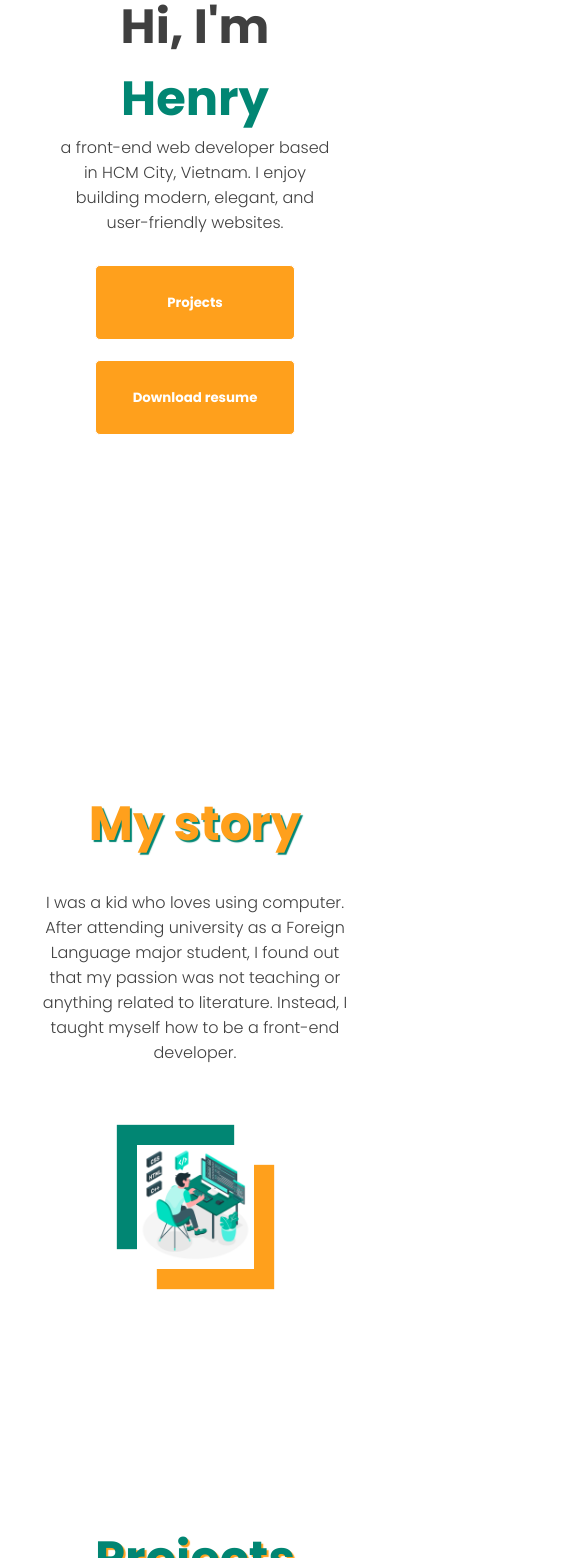
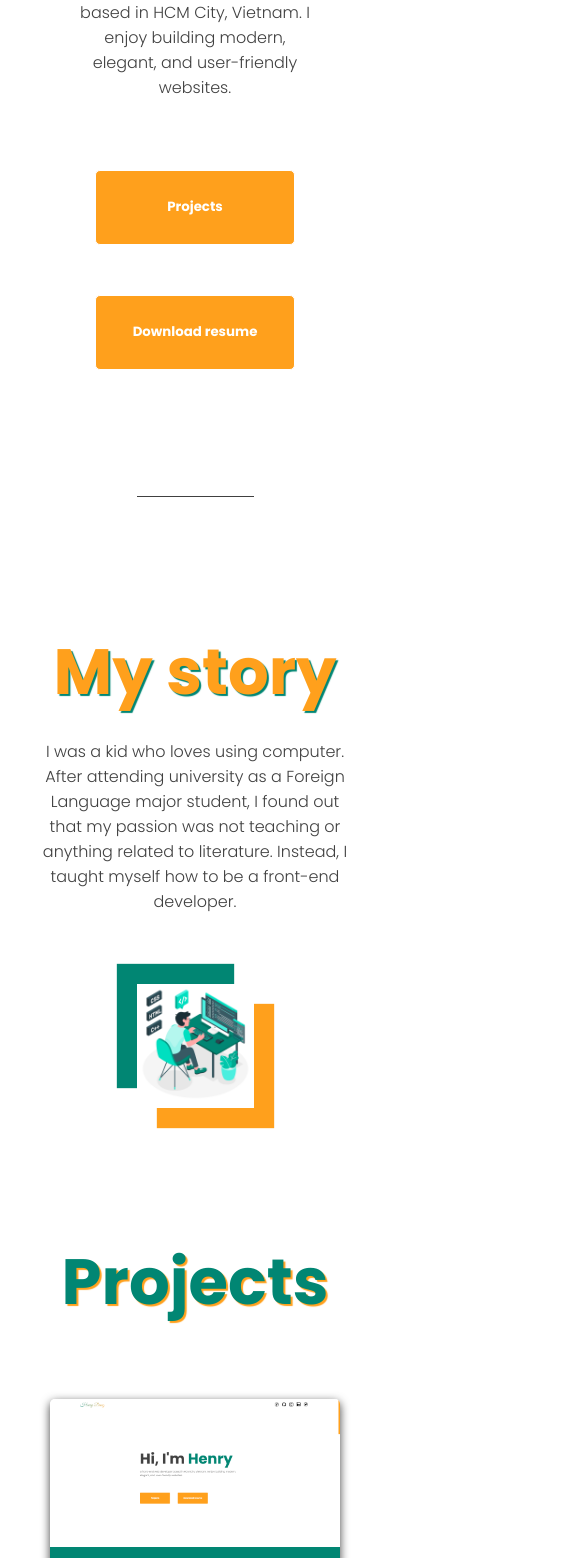
Before and after one commit to poitrew/portfolio, a React (Vite) app: page / in a window 390 px wide. Shown: the part 442-2000 px from the top of the page, 585 px wide, since content can reach past the window. Built offline with nearby package versions, Linux system fonts and the light colour scheme.

Commit message:
final without parallax

```diff
--- a/src/components/Contact.jsx
+++ b/src/components/Contact.jsx
@@ -23,9 +23,8 @@
                     </form>
                 </div>
                 <footer className="footer">
-                    Built and designed by Henry Dang a.k.a Dat Dang.
-                    <br />
-                    Copyright © 2022 All Rights Reserved.
+                    <p>Built and designed by Henry Dang a.k.a Dat Dang.</p>
+                    <p>Copyright © 2022 All Rights Reserved.</p>
                 </footer>
             </div>
         </section>
--- a/src/components/Hero.jsx
+++ b/src/components/Hero.jsx
@@ -22,6 +22,7 @@
                     </div>
                 </div>
             </div>
+            <div className="divider"></div>
 		</section>
     )
 }
--- a/src/components/Project.jsx
+++ b/src/components/Project.jsx
@@ -2,7 +2,7 @@
     return (
         <div className="project">
             <a href={link} target="_blank">
-                <img src={`./${previewImg}`} alt="" />
+                <img className="project-img" src={`./${previewImg}`} alt="" />
                 <div className="project-desc">
                     <h3>{name}</h3>
                     <p>{desc}</p>
--- a/src/data.js
+++ b/src/data.js
@@ -1,6 +1,24 @@
 export const projects = [
     {
         id: 0,
+        name: 'Henry Dang',
+        previewImg: 'project2.png',
+        link: 'https://poitrew.github.io/quizzical/',
+        desc: 'A completely responsive web application that lets you play a simple question and answer game based on Trivia API, built with React hooks using Fetch API from native for fetching data.',
+        time: 2022,
+        techs: [
+            {
+                "img": 'icon-react.svg',
+                "name": 'React',
+            },
+            {
+                "img": 'icon-css.png',
+                "name": 'CSS',
+            },
+        ],
+    },
+    {
+        id: 1,
         name: 'Quizzical',
         previewImg: 'project1.png',
         link: 'https://poitrew.github.io/quizzical/',
@@ -18,8 +36,26 @@
         ],
     },
     {
-        id: 1,
-        name: 'Quizzical',
+        id: 2,
+        name: 'Meme-generator',
+        previewImg: 'project2.png',
+        link: 'https://poitrew.github.io/quizzical/',
+        desc: 'A completely responsive web application that lets you play a simple question and answer game based on Trivia API, built with React hooks using Fetch API from native for fetching data.',
+        time: 2022,
+        techs: [
+            {
+                "img": 'icon-react.svg',
+                "name": 'React',
+            },
+            {
+                "img": 'icon-css.png',
+                "name": 'CSS',
+            },
+        ],
+    },
+    {
+        id: 3,
+        name: 'Air-bnb clone',
         previewImg: 'project2.png',
         link: 'https://poitrew.github.io/quizzical/',
         desc: 'A completely responsive web application that lets you play a simple question and answer game based on Trivia API, built with React hooks using Fetch API from native for fetching data.',
--- a/src/sass/_base.scss
+++ b/src/sass/_base.scss
@@ -41,7 +41,6 @@
 
 h2 {
     font-size: 4em;
-    margin-bottom: 30px;
 }
 
 h3 {
@@ -51,6 +50,9 @@
 p {
     font-size: 1em;
     font-weight: 300;
+}
+
+h1, h2, h3, p {
     margin-bottom: 30px;
 }
 
@@ -111,6 +113,6 @@
 .divider {
     width: 30%;
     height: 1px;
-    margin: 50px auto;
+    margin: 25vh auto 0;
     background-color: $dark;
 }
--- a/src/sass/_layout.scss
+++ b/src/sass/_layout.scss
@@ -1,7 +1,6 @@
 .container {
     max-width: 1500px;
-    padding-top: 30vh;
-    margin: auto;
+    margin: 25vh auto 0;
 }
 
 /* ------------------------------------- NAVIGATION ------------------------------------- */
@@ -65,11 +64,10 @@
 /* ------------------------------------- HERO-SECTION ------------------------------------- */
 
 .hero-section {
-    height: calc(100% - 80px);
+    display: flex;
+    flex-direction: column;
+    align-items: center;
     position: relative;
-    display: flex;
-    align-items: center;
-}
 
     .hero {
         height: 100%;
@@ -78,7 +76,9 @@
         padding-left: 200px;
 
         &-text {
-        width: 70%;
+            p {
+                width: 75%;
+            }
 
             span {
                 color: $sub;
@@ -86,10 +86,13 @@
         }
 
         &-btns {
+            margin-top: 50px;
             display: flex;
             gap: 50px;
         }
     }
+}
+
 
 /* ------------------------------------- ABOUT-SECTION ------------------------------------- */
 
@@ -135,39 +138,37 @@
 
 .projects {
     box-sizing: border-box;
+    padding: 50px;
     display: flex;
     justify-content: center;
+    flex-wrap: wrap;
     gap: 50px;
 
 
     .project {
-        width: 50%;
+        min-width: 400px;
+        max-width: 40%;
         background: $bright;
         border-radius: 5px;
         box-shadow: 0 3px 10px $dark;
         flex: auto;
-
-        img {
-            max-width: 500px;
         overflow: hidden;
-            border-radius: 5px;
-        }
 
         &-desc {
             padding: 20px;
+            background-color: $sub;
+            color: $bright;
 
             h3 {
                 background: $opposite;
                 background-clip: text;
                 -webkit-background-clip: text;
                 color: transparent;
-                line-height: 3;
             }
 
             .time {
                 color: $opposite;
                 font-weight: 700;
-                line-height: 5;
             }
 
             li {
@@ -239,5 +240,9 @@
         bottom: 0;
         left: 0;
         right: 0;
+
+        p {
+            margin: 0;
         }
     }
+}
--- a/src/sass/_queries.scss
+++ b/src/sass/_queries.scss
@@ -1,21 +1,22 @@
 @media only screen and (max-width: 992px) {
-    h2 {
-        font-size: 3em;
-    }
-
-    input, textarea {
-        width: 300px;
-    }
-
     .nav {
         padding: 20px 100px;
     }
 
+    .hero-section {
         .hero {
             display: flex;
             flex-direction: column;
             align-items: center;
-        padding: 0;
+            padding: 0px;
+
+            &-text {
+                text-align: center;
+                display: flex;
+                flex-direction: column;
+                align-items: center;
+            }
+        }
     }
 
     .about {
@@ -27,29 +28,30 @@
         }
     }
 
-    .projects-section {
-        margin: 0;
-    }
-
     .projects {
-        margin: 0;
-        padding: 50px;
-
         .project {
             max-width: 80%;
-        }
-    }
-
-    .contact {
-        &-text {
-            font-size: 1.5em;
+            min-width: 0;
         }
     }
 }
 
+
 @media only screen and (max-width: 768px) {
     h1 {
-        font-size: 3em;
+        font-size: 4em;
+    }
+
+    h1, h2, h3, p {
+        margin-bottom: 20px;
+    }
+
+    .container {
+        margin: 15vh auto 0;
+    }
+
+    .divider {
+        margin: 15vh auto 0;
     }
 
     .nav {
@@ -94,51 +96,36 @@
         }
     }
 
-
     .hero-section {
-        margin: 50px auto 100px;
-    }
-
         .hero {
-        padding: 0;
-
             &-text {
-            padding: 50px 30px 0px;
-            text-align: center;
-            display: flex;
-            flex-direction: column;
-            align-items: center;
-
-            p {
-                width: 100%;
-            }
+                padding: 0 30px;
             }
 
             &-btns {
-            gap: 20px;
                 flex-direction: column;
+            }
         }
     }
 
     .projects {
-        padding: 50px 20px;
-
         .project {
             max-width: 100%;
         }
     }
 
+    .contact-section {
         .contact {
             flex-direction: column;
 
             &-text {
-            width: 80%;
+                width: 100%;
                 margin-bottom: 30px;
-            font-size: 1em;
+                font-size: 1.2em;
             }
 
             &-form {
-            width: 80%;
+                width: 100%;
 
                 input, textarea {
                     width: calc(100% - 20px);
@@ -146,3 +133,4 @@
             }
         }
     }
+}
```
Lines whose indentation alone changed are shown as unchanged.
